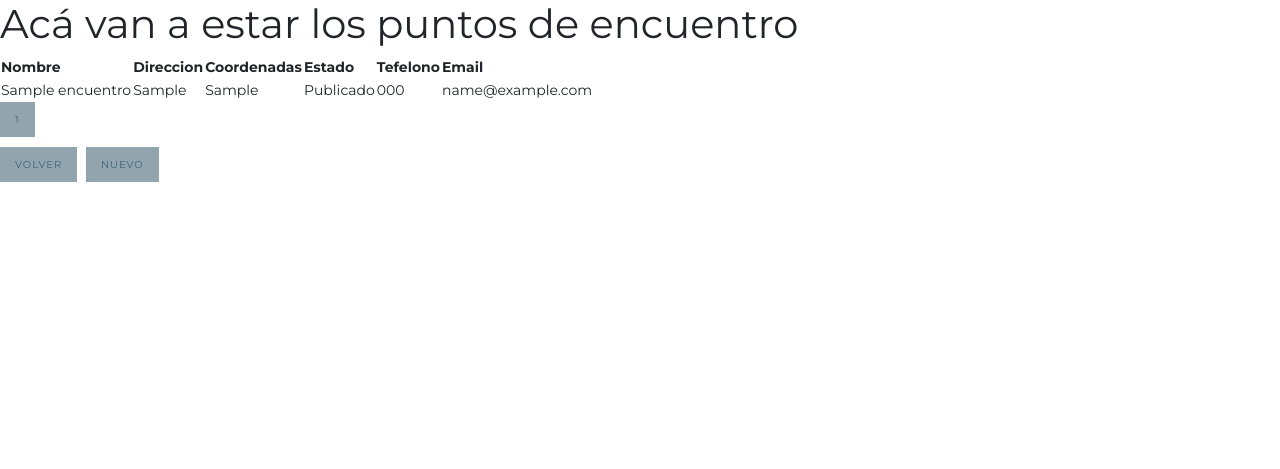
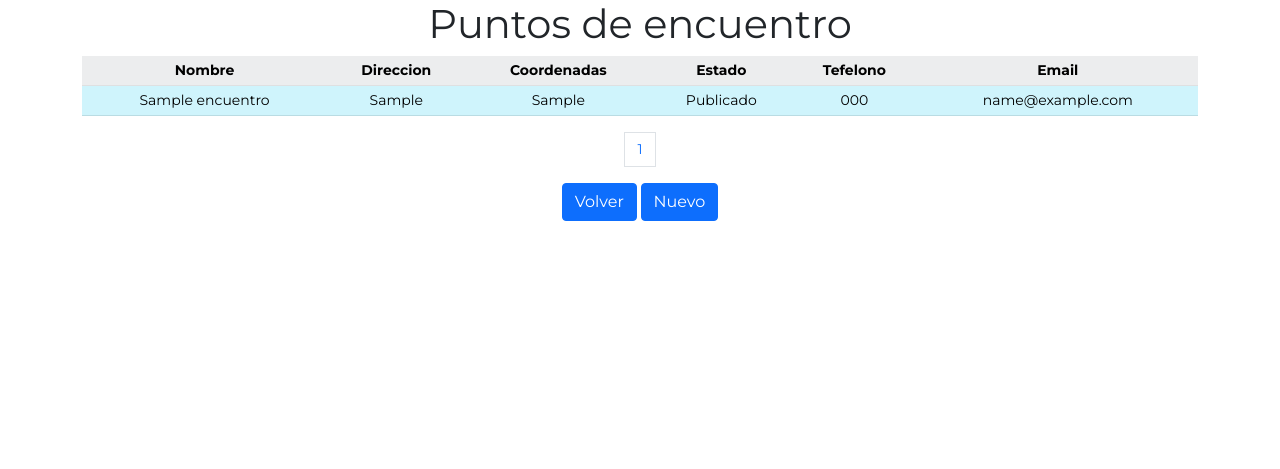
Before and after one commit to eliasraffaelli0/la-plata-floodnt, a Flask app: template app/templates/puntos/index.html in a window 1280 px wide. Shown: the part 110-579 px from the top of the page. Run offline with Flask 2, Linux system fonts and the light colour scheme; the template is opened without the code that fills it: values that come from a table or form of the project are taken from there, others are empty; tables that the repository leaves empty hold one stand-in row (values such as "Sample post").

Commit message:
bootstrap aplicado al listado de puntos

```diff
--- a/app/templates/puntos/index.html
+++ b/app/templates/puntos/index.html
@@ -4,9 +4,14 @@
 {{ super() }}
 {% endblock %}
 {% block content %}
-<h1>Acá van a estar los puntos de encuentro</h1>
-<table>
-  <tr>
+<div class="container text-center">
+  <div class="container mb-2">
+    <h1>Puntos de encuentro</h1>
+  </div>
+  <div class="table-responsive">
+
+    <table class="table table-striped table-border table-sm table-hover">
+      <tr class="table-light">
         <th>Nombre</th>
         <th>Direccion</th>
         <th>Coordenadas</th>
@@ -15,27 +20,35 @@
         <th>Email</th>
       </tr>
       {% for punto in puntos.items %}
-  <tr>
-    <td>{{ punto.name }}</td>
-    <td>{{punto.direccion}}</td>
-    <td>{{punto.coordenadas }}</td>
+      <tr class="table-info">
+        <td class="table-info">{{ punto.name }}</td>
+        <td class="table-info">{{punto.direccion}}</td>
+        <td class="table-info">{{punto.coordenadas }}</td>
         {% if punto.estado %}
-    <td>Publicado </td>
+        <td class="table-info">Publicado </td>
         {% else %}
-    <td>Despublicado</td>
+        <td class="table-info">Despublicado</td>
         {% endif %}
-    <td>{{ punto.telefono }}</td>
-    <td>{{ punto.email }}</td>
+        <td class="table-info">{{ punto.telefono }}</td>
+        <td class="table-info">{{ punto.email }}</td>
       </tr>
       {% endfor %}
     </table>
+  </div>
   <div>
+    <nav>
+      <ul class="pagination justify-content-center">
         {% for page_num in puntos.iter_pages() %}
         {% if page_num %}
-  <a class="link" href="{{ url_for('puntos_index',page=page_num) }}">{{ page_num }}</a>
+        <li class="pag-item">
+          <a class="page-link" href="{{ url_for('puntos_index',page=page_num) }}">{{ page_num }}</a>
+        </li>
         {% endif %}
         {% endfor %}
+      </ul>
+    </nav>
   </div>
-<a href="{{ url_for('home') }}" class="link">Volver</a>
-<a href="{{ url_for('puntos_new') }}" class="link">Nuevo</a>
+  <a href="{{ url_for('home') }}" class="btn btn-primary mb-2">Volver</a>
+  <a href="{{ url_for('puntos_new') }}" class="btn btn-primary mb-2">Nuevo</a>
+</div>
 {% endblock %}
```
Lines whose indentation alone changed are shown as unchanged.
